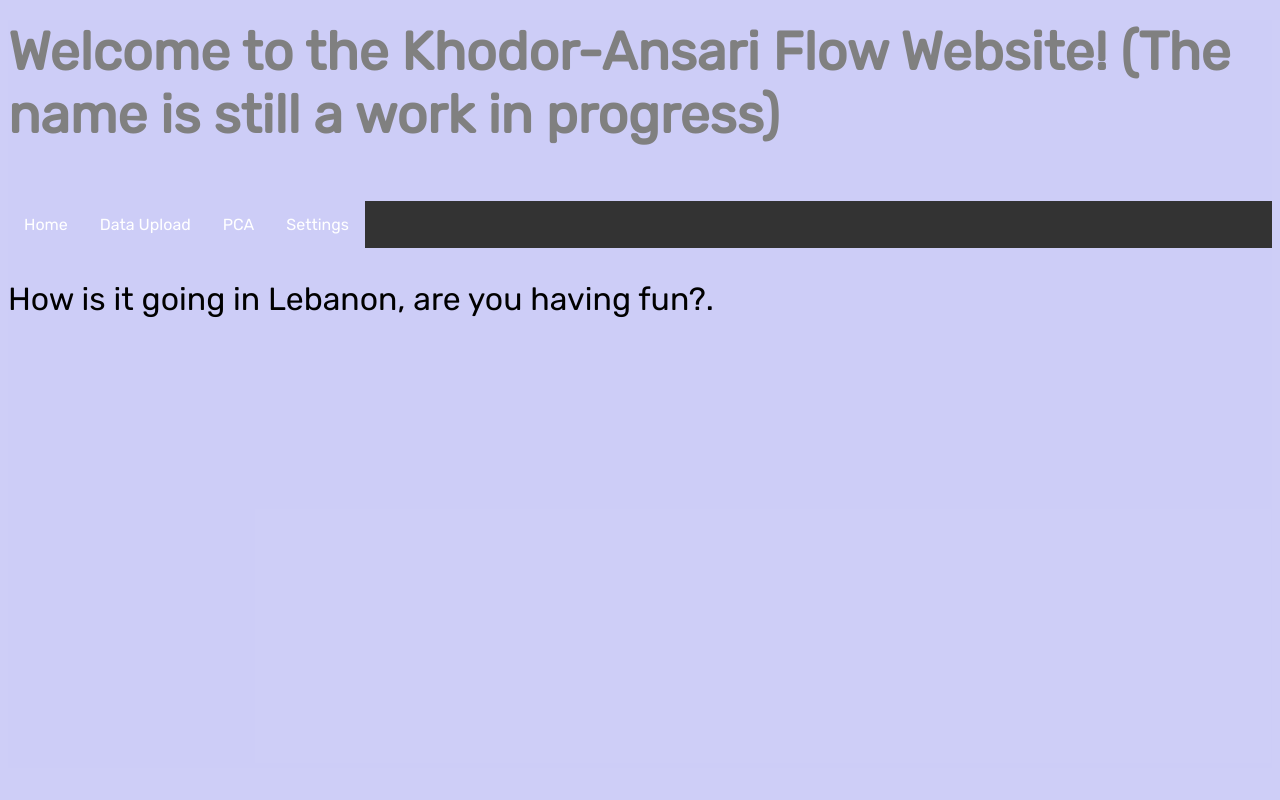
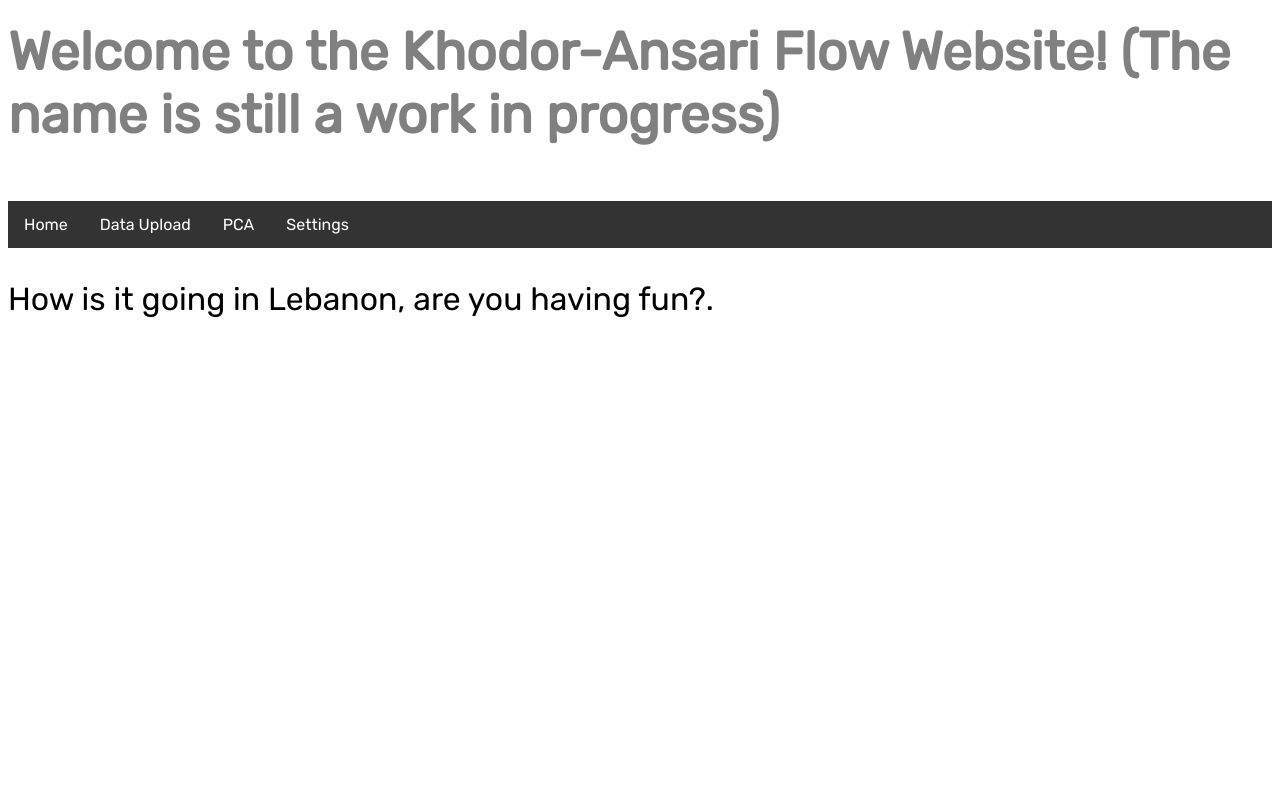
Before and after one commit to ayaanza29/zuhayr_sample-webapp, a Flask app: page / in a window 1280 px wide. Run offline with Flask 2, Linux system fonts and the light colour scheme.

Commit message:
color changes

```diff
--- a/templates/index.html
+++ b/templates/index.html
@@ -4,7 +4,6 @@
 <style>
     * {
         font-family: "Rubik", "sans-serif";
-        background-color: rgba(206, 206, 247, 0.986);
     }
     div {
         text-align: left;
```
